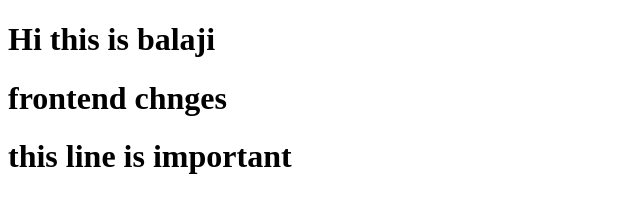
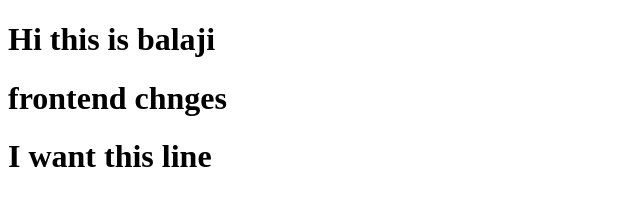
Before and after one commit to Balaji-pandiarajan/samplerepo, a plain HTML site: page index.html in a window 1280 px wide. Shown: the whole page, without its empty margins (0-640 px from the left). Drawn offline with Linux system fonts and the light colour scheme.

Commit message:
fix: fix some code in index

```diff
--- a/index.html
+++ b/index.html
@@ -8,6 +8,6 @@
 <body>
     <h1>Hi this is balaji</h1>
     <h1>frontend chnges</h1>
-    <h1>this line is important</h1>
+    <h1>I want this line</h1>
 </body>
 </html>
```
